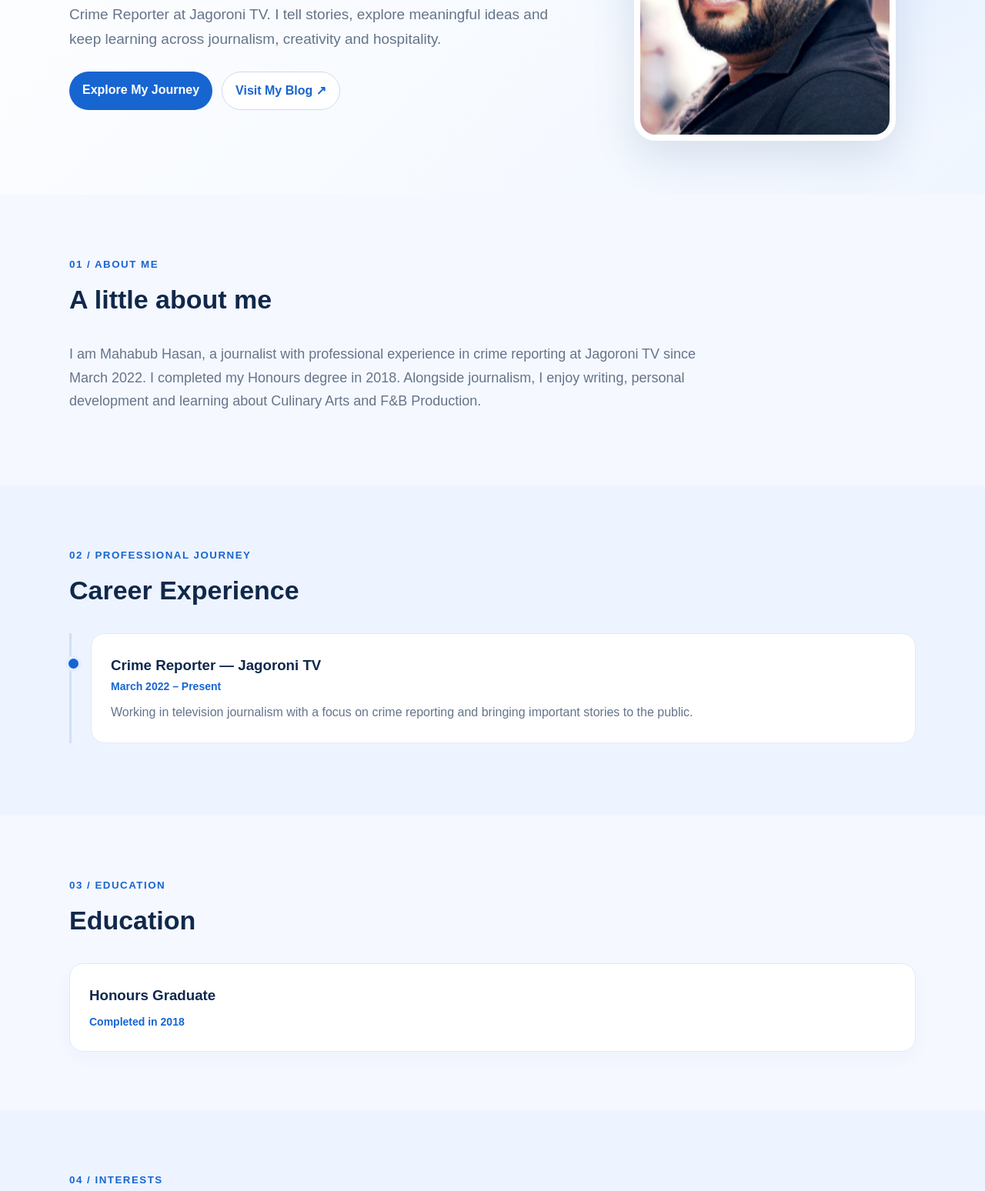
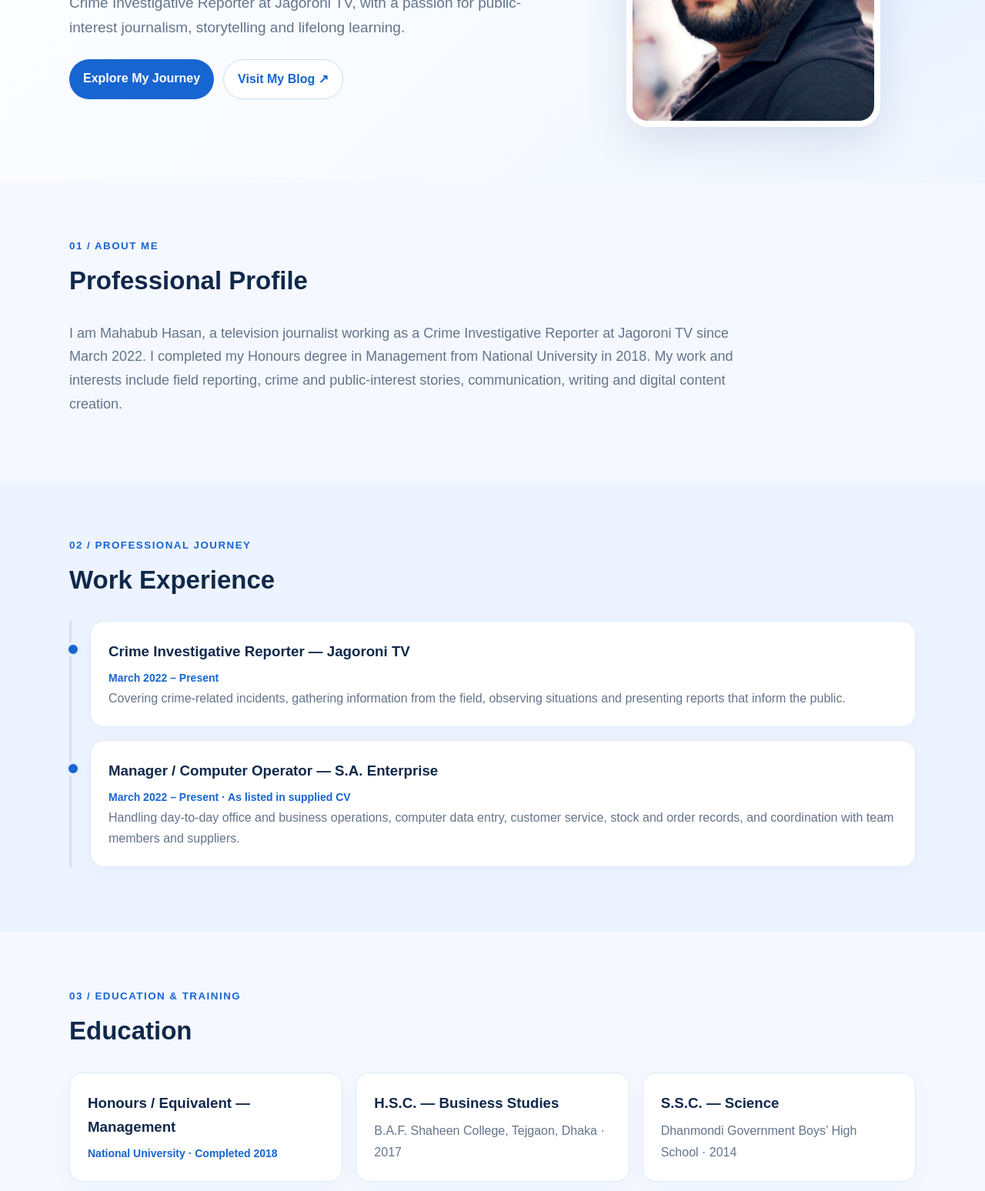
Before and after one commit to mahabubhasanjosef/Mahabub-Hasan, a plain HTML site: page index.html in a window 1280 px wide. Shown: the part 391-1939 px from the top of the page at 77% size. Drawn offline with Linux system fonts and the light colour scheme.

Commit message:
Expand bilingual portfolio with CV details

```diff
--- a/index.html
+++ b/index.html
@@ -2,34 +2,30 @@
 <html lang="en">
 <head>
 <meta charset="utf-8"><meta name="viewport" content="width=device-width,initial-scale=1">
-<meta name="theme-color" content="#f5f8ff">
-<meta name="description" content="Mahabub Hasan — Crime Reporter at Jagoroni TV, writer and lifelong learner.">
+<meta name="theme-color" content="#1765d1">
+<meta name="description" content="Mahabub Hasan — Crime Investigative Reporter at Jagoroni TV, Honours graduate, writer and creator of Mahabub Speaks.">
 <title>Mahabub Hasan | Journalist & Personal Portfolio</title>
 <style>
-:root{--blue:#1765d1;--navy:#10284b;--ink:#1d2a3d;--muted:#65748a;--line:#e2eaf5;--bg:#f5f8ff;--white:#fff}
+:root{--blue:#1765d1;--navy:#10284b;--ink:#1d2a3d;--muted:#64748b;--line:#e2eaf5;--bg:#f5f8ff;--white:#fff}
 *{box-sizing:border-box}html{scroll-behavior:smooth}body{margin:0;background:var(--bg);color:var(--ink);font:16px/1.7 Arial,Helvetica,sans-serif}a{color:inherit;text-decoration:none}.wrap{width:min(1100px,90%);margin:auto}
-header{position:sticky;top:0;z-index:5;background:#ffffffed;backdrop-filter:blur(12px);border-bottom:1px solid var(--line)}.nav{height:72px;display:flex;align-items:center;justify-content:space-between;gap:18px}.brand{font-size:21px;font-weight:800;color:var(--blue);letter-spacing:.5px}.links{display:flex;align-items:center;gap:22px}.links a{font-size:14px;font-weight:600;color:#34445d}.toggle,.btn{border:0;border-radius:999px;background:var(--blue);color:white;padding:10px 17px;font-weight:700;cursor:pointer}.toggle{background:#eaf2ff;color:var(--blue)}
-.hero{padding:76px 0 70px;background:radial-gradient(circle at 85% 20%,#dceaff 0,transparent 34%),linear-gradient(135deg,#fff,#f0f6ff)}.hero-grid{display:grid;grid-template-columns:1.25fr .75fr;align-items:center;gap:55px}.eyebrow{color:var(--blue);font-size:13px;font-weight:800;letter-spacing:2px;text-transform:uppercase}.hero h1{font-size:clamp(42px,7vw,70px);line-height:1.08;letter-spacing:-2px;color:var(--navy);margin:12px 0}.hero h1 span{color:var(--blue)}.lead{font-size:19px;color:var(--muted);max-width:650px}.actions{display:flex;gap:12px;flex-wrap:wrap;margin-top:26px}.btn.secondary{background:white;color:var(--blue);border:1px solid #cbdcf5}.portrait{width:min(100%,340px);aspect-ratio:4/5;object-fit:cover;border-radius:28px;border:8px solid white;box-shadow:0 20px 55px #173c7022;justify-self:center;background:#e8eff9}
-section.content{padding:76px 0}.section-head{margin-bottom:26px}.section-head small{color:var(--blue);font-weight:800;letter-spacing:1.5px}.section-head h2{font-size:34px;color:var(--navy);margin:5px 0}.about{font-size:18px;color:var(--muted);max-width:850px}
-.cards{display:grid;grid-template-columns:repeat(3,1fr);gap:18px}.card{background:white;border:1px solid var(--line);border-radius:18px;padding:25px;box-shadow:0 8px 24px #183d7008}.card h3{margin:0 0 8px;color:var(--navy)}.card p{margin:0;color:var(--muted)}.icon{font-size:27px}
-.timeline{border-left:3px solid #cfe0fa;padding-left:25px}.job{position:relative;background:white;border:1px solid var(--line);border-radius:18px;padding:25px;margin-bottom:18px}.job:before{content:"";position:absolute;width:13px;height:13px;background:var(--blue);border:4px solid #e4efff;border-radius:50%;left:-34px;top:28px}.job h3{margin:0;color:var(--navy)}.date{color:var(--blue);font-size:14px;font-weight:700}.job p{margin:8px 0 0;color:var(--muted)}
-.education{background:#edf4ff}.work-card{background:white;border:1px solid var(--line);border-radius:20px;padding:28px;display:flex;justify-content:space-between;align-items:center;gap:20px}
-.contact-box{background:var(--navy);color:white;border-radius:24px;padding:38px}.contact-box h2{font-size:32px;margin:0}.contact-box p{color:#d5e1f3}.contact-box .btn{background:white;color:var(--navy)}
-footer{text-align:center;padding:26px;color:var(--muted);font-size:14px}
+header{position:sticky;top:0;z-index:5;background:#ffffffed;backdrop-filter:blur(12px);border-bottom:1px solid var(--line)}.nav{min-height:70px;display:flex;align-items:center;justify-content:space-between;gap:16px}.brand{font-size:20px;font-weight:800;color:var(--blue)}.links{display:flex;align-items:center;gap:18px;flex-wrap:wrap}.links a{font-size:14px;font-weight:600}.toggle,.btn{border:0;border-radius:999px;background:var(--blue);color:white;padding:11px 18px;font-weight:700;cursor:pointer}.toggle{background:#eaf2ff;color:var(--blue)}
+.hero{padding:72px 0;background:radial-gradient(circle at 85% 20%,#dceaff 0,transparent 34%),linear-gradient(135deg,#fff,#f0f6ff)}.hero-grid{display:grid;grid-template-columns:1.2fr .8fr;align-items:center;gap:45px}.eyebrow{color:var(--blue);font-size:13px;font-weight:800;letter-spacing:2px;text-transform:uppercase}.hero h1{font-size:clamp(40px,7vw,68px);line-height:1.08;color:var(--navy);margin:12px 0}.hero h1 span{color:var(--blue)}.lead{font-size:19px;color:var(--muted);max-width:680px}.actions{display:flex;gap:12px;flex-wrap:wrap;margin-top:25px}.btn.alt{background:white;color:var(--blue);border:1px solid #cbdcf5}.portrait{width:min(100%,330px);aspect-ratio:4/5;object-fit:cover;border-radius:28px;border:8px solid white;box-shadow:0 20px 55px #173c7022;justify-self:center;background:#e8eff9}
+section.content{padding:68px 0}.tint{background:#edf4ff}.section-head{margin-bottom:25px}.section-head small{color:var(--blue);font-weight:800;letter-spacing:1.5px}.section-head h2{font-size:33px;color:var(--navy);margin:5px 0}.about{font-size:18px;color:var(--muted);max-width:900px}.cards{display:grid;grid-template-columns:repeat(3,1fr);gap:17px}.card,.job{background:white;border:1px solid var(--line);border-radius:18px;padding:23px;box-shadow:0 8px 24px #183d7008}.card h3,.job h3{margin:0 0 7px;color:var(--navy)}.card p,.job p{margin:0;color:var(--muted)}.icon{font-size:26px}.timeline{border-left:3px solid #cfe0fa;padding-left:24px}.job{position:relative;margin-bottom:17px}.job:before{content:"";position:absolute;width:12px;height:12px;background:var(--blue);border:4px solid #e4efff;border-radius:50%;left:-33px;top:26px}.date{color:var(--blue);font-size:14px;font-weight:700}.tags{display:flex;gap:10px;flex-wrap:wrap}.tag{background:#eaf2ff;color:#174d9b;border-radius:30px;padding:7px 13px;font-size:14px;font-weight:600}.contact{background:var(--navy);color:white;border-radius:24px;padding:35px}.contact p{color:#d5e1f3}.contact .btn{background:white;color:var(--navy)}footer{text-align:center;padding:25px;color:var(--muted);font-size:14px}
 .bn{display:none}body.bangla .en{display:none!important}body.bangla .bn{display:block!important}body.bangla .bn.inline{display:inline!important}
-@media(max-width:760px){.nav{height:auto;min-height:68px;flex-wrap:wrap;padding:12px 0}.links{gap:12px;flex-wrap:wrap}.links a{font-size:12px}.hero{padding:48px 0}.hero-grid{grid-template-columns:1fr;gap:30px}.portrait{width:min(78%,300px);grid-row:1}.hero-copy{text-align:center}.lead{margin-left:auto;margin-right:auto}.actions{justify-content:center}.cards{grid-template-columns:1fr}.work-card{align-items:flex-start;flex-direction:column}section.content{padding:55px 0}}
+@media(max-width:760px){.nav{padding:12px 0;align-items:flex-start;flex-direction:column}.links{gap:11px}.links a{font-size:12px}.hero{padding:45px 0}.hero-grid{grid-template-columns:1fr;gap:25px}.portrait{width:min(78%,290px);grid-row:1}.hero-copy{text-align:center}.lead{margin-inline:auto}.actions{justify-content:center}.cards{grid-template-columns:1fr}section.content{padding:52px 0}}
 </style>
 </head>
 <body>
-<header><div class="wrap nav"><a class="brand" href="#">MAHABUB HASAN</a><nav class="links"><a href="#about">About</a><a href="#career">Career</a><a href="#education">Education</a><a href="#interests">Interests</a><a href="#contact">Contact</a><button class="toggle" id="lang">বাংলা</button></nav></div></header>
+<header><div class="wrap nav"><a class="brand" href="#">MAHABUB HASAN</a><nav class="links"><a href="#about">About</a><a href="#career">Career</a><a href="#education">Education</a><a href="#skills">Skills</a><a href="#contact">Contact</a><button class="toggle" id="lang" type="button">বাংলা</button></nav></div></header>
 <main>
-<section class="hero"><div class="wrap hero-grid"><div class="hero-copy"><div class="eyebrow en">Journalist · Writer · Learner</div><div class="eyebrow bn">সাংবাদিক · লেখক · শিক্ষার্থী</div><h1 class="en">Hello, I'm<br><span>Mahabub Hasan.</span></h1><h1 class="bn">আমি<br><span>মাহবুব হাসান।</span></h1><p class="lead en">Crime Reporter at Jagoroni TV. I tell stories, explore meaningful ideas and keep learning across journalism, creativity and hospitality.</p><p class="lead bn">জাগরণী টিভির ক্রাইম রিপোর্টার। সাংবাদিকতা, সৃজনশীলতা ও হসপিটালিটি বিষয়ে শিখছি এবং মানুষের গল্প তুলে ধরতে ভালোবাসি।</p><div class="actions"><a class="btn" href="#career">Explore My Journey</a><a class="btn secondary" href="https://mahabubspeaks.blogspot.com/" target="_blank" rel="noopener">Visit My Blog ↗</a></div></div><img class="portrait" src="PicsArt_02-19-05.22.10.jpg" alt="Portrait of Mahabub Hasan"></div></section>
-<section class="content" id="about"><div class="wrap"><div class="section-head"><small>01 / ABOUT ME</small><h2 class="en">A little about me</h2><h2 class="bn">আমার সম্পর্কে</h2></div><p class="about en">I am Mahabub Hasan, a journalist with professional experience in crime reporting at Jagoroni TV since March 2022. I completed my Honours degree in 2018. Alongside journalism, I enjoy writing, personal development and learning about Culinary Arts and F&B Production.</p><p class="about bn">আমি মাহবুব হাসান। মার্চ ২০২২ থেকে জাগরণী টিভিতে ক্রাইম রিপোর্টার হিসেবে কাজ করছি। ২০১৮ সালে অনার্স সম্পন্ন করেছি। সাংবাদিকতার পাশাপাশি লেখালেখি, আত্মউন্নয়ন এবং Culinary Arts ও F&B Production বিষয়ে শেখার আগ্রহ রয়েছে।</p></div></section>
-<section class="content" id="career" style="background:#edf4ff"><div class="wrap"><div class="section-head"><small>02 / PROFESSIONAL JOURNEY</small><h2 class="en">Career Experience</h2><h2 class="bn">কর্মজীবনের অভিজ্ঞতা</h2></div><div class="timeline"><article class="job"><h3>Crime Reporter — Jagoroni TV</h3><div class="date">March 2022 – Present</div><p class="en">Working in television journalism with a focus on crime reporting and bringing important stories to the public.</p><p class="bn">টেলিভিশন সাংবাদিকতায় ক্রাইম রিপোর্টিংয়ের দায়িত্বে কর্মরত; গুরুত্বপূর্ণ ঘটনা ও মানুষের গল্প দর্শকদের সামনে তুলে ধরি।</p></article></div></div></section>
-<section class="content" id="education"><div class="wrap"><div class="section-head"><small>03 / EDUCATION</small><h2 class="en">Education</h2><h2 class="bn">শিক্ষাগত যোগ্যতা</h2></div><div class="card"><h3>Honours Graduate</h3><div class="date">Completed in 2018</div><p class="bn">২০১৮ সালে অনার্স সম্পন্ন</p></div></div></section>
-<section class="content" id="interests" style="background:#edf4ff"><div class="wrap"><div class="section-head"><small>04 / INTERESTS</small><h2 class="en">What I’m interested in</h2><h2 class="bn">আমার আগ্রহের ক্ষেত্র</h2></div><div class="cards"><article class="card"><div class="icon">📰</div><h3>Journalism</h3><p class="en">News, reporting, public-interest stories and media.</p><p class="bn">সংবাদ, রিপোর্টিং, জনস্বার্থের গল্প ও গণমাধ্যম।</p></article><article class="card"><div class="icon">✍️</div><h3>Writing</h3><p class="en">Life motivation, reflections and creative expression.</p><p class="bn">জীবনবোধ, অনুপ্রেরণা ও সৃজনশীল লেখালেখি।</p></article><article class="card"><div class="icon">🍳</div><h3>Culinary Arts & F&B</h3><p class="en">Food production, kitchen skills, hygiene and hospitality.</p><p class="bn">ফুড প্রোডাকশন, কিচেন দক্ষতা, পরিচ্ছন্নতা ও হসপিটালিটি।</p></article></div></div></section>
-<section class="content"><div class="wrap"><div class="section-head"><small>05 / MY WRITING</small><h2>Mahabub Speaks</h2></div><div class="work-card"><div><h3>Broken Heart · Life Motivation</h3><p class="about en">Personal reflections and words about healing, hope and finding strength.</p><p class="about bn">ভালোবাসা, অনুভূতি, ঘুরে দাঁড়ানো ও জীবনের অনুপ্রেরণামূলক লেখা।</p></div><a class="btn" href="https://mahabubspeaks.blogspot.com/" target="_blank" rel="noopener">Read My Blog ↗</a></div></div></section>
-<section class="content" id="contact"><div class="wrap"><div class="contact-box"><h2 class="en">Let's connect.</h2><h2 class="bn">যোগাযোগ করি।</h2><p class="en">Explore my writing and follow my journey through Mahabub Speaks.</p><p class="bn">আমার লেখা পড়তে এবং পথচলার সঙ্গে থাকতে Mahabub Speaks ভিজিট করুন।</p><a class="btn" href="https://mahabubspeaks.blogspot.com/" target="_blank" rel="noopener">Mahabub Speaks ↗</a></div></div></section>
+<section class="hero"><div class="wrap hero-grid"><div class="hero-copy"><div class="eyebrow en">Journalist · Writer · Honours Graduate</div><div class="eyebrow bn">সাংবাদিক · লেখক · স্নাতক</div><h1 class="en">Hello, I'm<br><span>Mahabub Hasan.</span></h1><h1 class="bn">আমি<br><span>মাহবুব হাসান।</span></h1><p class="lead en">Crime Investigative Reporter at Jagoroni TV, with a passion for public-interest journalism, storytelling and lifelong learning.</p><p class="lead bn">জাগরণী টিভির ক্রাইম ইনভেস্টিগেটিভ রিপোর্টার। জনস্বার্থসংশ্লিষ্ট সাংবাদিকতা, মানুষের গল্প তুলে ধরা এবং নতুন কিছু শেখার প্রতি আমার আগ্রহ রয়েছে।</p><div class="actions"><a class="btn" href="#career">Explore My Journey</a><a class="btn alt" href="https://mahabubspeaks.blogspot.com/" target="_blank" rel="noopener">Visit My Blog ↗</a></div></div><img class="portrait" src="PicsArt_02-19-05.22.10.jpg" alt="Mahabub Hasan"></div></section>
+<section class="content" id="about"><div class="wrap"><div class="section-head"><small>01 / ABOUT ME</small><h2 class="en">Professional Profile</h2><h2 class="bn">আমার পরিচিতি</h2></div><p class="about en">I am Mahabub Hasan, a television journalist working as a Crime Investigative Reporter at Jagoroni TV since March 2022. I completed my Honours degree in Management from National University in 2018. My work and interests include field reporting, crime and public-interest stories, communication, writing and digital content creation.</p><p class="about bn">আমি মাহবুব হাসান। মার্চ ২০২২ থেকে জাগরণী টিভিতে ক্রাইম ইনভেস্টিগেটিভ রিপোর্টার হিসেবে কর্মরত আছি। ২০১৮ সালে জাতীয় বিশ্ববিদ্যালয় থেকে Management বিষয়ে অনার্স সম্পন্ন করেছি। মাঠপর্যায়ে সংবাদ সংগ্রহ, অপরাধ ও জনস্বার্থসংশ্লিষ্ট প্রতিবেদন, যোগাযোগ, লেখালেখি এবং ডিজিটাল কনটেন্ট তৈরিতে আমার আগ্রহ ও অভিজ্ঞতা রয়েছে।</p></div></section>
+<section class="content tint" id="career"><div class="wrap"><div class="section-head"><small>02 / PROFESSIONAL JOURNEY</small><h2 class="en">Work Experience</h2><h2 class="bn">কর্ম-অভিজ্ঞতা</h2></div><div class="timeline"><article class="job"><h3>Crime Investigative Reporter — Jagoroni TV</h3><div class="date">March 2022 – Present</div><p class="en">Covering crime-related incidents, gathering information from the field, observing situations and presenting reports that inform the public.</p><p class="bn">অপরাধসংক্রান্ত ঘটনা কাভার করা, ঘটনাস্থল থেকে তথ্য সংগ্রহ, পরিস্থিতি পর্যবেক্ষণ এবং জনসচেতনতামূলক সংবাদ প্রতিবেদন তৈরি ও উপস্থাপন।</p></article><article class="job"><h3>Manager / Computer Operator — S.A. Enterprise</h3><div class="date">March 2022 – Present · As listed in supplied CV</div><p class="en">Handling day-to-day office and business operations, computer data entry, customer service, stock and order records, and coordination with team members and suppliers.</p><p class="bn">দৈনন্দিন অফিস ও ব্যবসায়িক কার্যক্রম পরিচালনা, কম্পিউটারে তথ্য এন্ট্রি, গ্রাহকসেবা, স্টক ও অর্ডারের হিসাব সংরক্ষণ এবং টিম ও সরবরাহকারীদের সঙ্গে সমন্বয়।</p></article></div></div></section>
+<section class="content" id="education"><div class="wrap"><div class="section-head"><small>03 / EDUCATION & TRAINING</small><h2 class="en">Education</h2><h2 class="bn">শিক্ষাগত যোগ্যতা</h2></div><div class="cards"><article class="card"><h3>Honours / Equivalent — Management</h3><div class="date">National University · Completed 2018</div><p class="bn">জাতীয় বিশ্ববিদ্যালয় · Management বিষয়ে অনার্স, ২০১৮ সালে সম্পন্ন</p></article><article class="card"><h3>H.S.C. — Business Studies</h3><p>B.A.F. Shaheen College, Tejgaon, Dhaka · 2017</p></article><article class="card"><h3>S.S.C. — Science</h3><p>Dhanmondi Government Boys’ High School · 2014</p></article><article class="card"><h3>Computer Application</h3><p>D. M. Commercial Institute</p><p class="bn">ডি. এম. কমার্শিয়াল ইনস্টিটিউট</p></article></div></div></section>
+<section class="content tint" id="skills"><div class="wrap"><div class="section-head"><small>04 / CORE COMPETENCIES</small><h2 class="en">Skills & Expertise</h2><h2 class="bn">দক্ষতা ও যোগ্যতা</h2></div><div class="tags"><span class="tag">Communication</span><span class="tag">Critical Thinking</span><span class="tag">Problem Solving</span><span class="tag">Stress Management</span><span class="tag">Teamwork</span><span class="tag">Time Management</span><span class="tag">Computer Data Entry</span><span class="tag">Field Reporting</span><span class="tag">Customer Service</span></div></div></section>
+<section class="content" id="interests"><div class="wrap"><div class="section-head"><small>05 / INTERESTS</small><h2 class="en">Beyond the Newsroom</h2><h2 class="bn">কাজের বাইরেও</h2></div><div class="cards"><article class="card"><div class="icon">📰</div><h3>Journalism</h3><p>Reporting, public-interest stories and media.</p></article><article class="card"><div class="icon">✍️</div><h3>Writing & Blogging</h3><p>Life motivation, personal reflections and creative writing.</p></article><article class="card"><div class="icon">📷</div><h3>Creative Interests</h3><p>Photography, vlogging, reading and fitness.</p></article></div><p class="about" style="margin-top:20px"><strong>Languages:</strong> Bengali · English</p></div></section>
+<section class="content tint"><div class="wrap"><div class="section-head"><small>06 / MY WRITING</small><h2>Mahabub Speaks</h2></div><div class="card"><h3>Broken Heart · Life Motivation</h3><p class="en">Personal reflections and words about healing, hope and finding strength.</p><p class="bn">ভালোবাসা, অনুভূতি, ঘুরে দাঁড়ানো ও জীবনের অনুপ্রেরণামূলক লেখা।</p><a class="btn" style="display:inline-block;margin-top:18px" href="https://mahabubspeaks.blogspot.com/" target="_blank" rel="noopener">Read My Blog ↗</a></div></div></section>
+<section class="content" id="contact"><div class="wrap"><div class="contact"><h2 class="en">Let's connect.</h2><h2 class="bn">যোগাযোগ করুন।</h2><p>Dhaka, Bangladesh</p><p><a href="tel:+8801726745207">+880 1726-745207</a><br><a href="mailto:mahabubhasan0323@gmail.com">mahabubhasan0323@gmail.com</a></p><a class="btn" href="https://mahabubspeaks.blogspot.com/" target="_blank" rel="noopener">Mahabub Speaks ↗</a></div></div></section>
 </main><footer>© 2026 Mahabub Hasan · Personal Portfolio</footer>
 <script>document.getElementById('lang').addEventListener('click',function(){document.body.classList.toggle('bangla');this.textContent=document.body.classList.contains('bangla')?'English':'বাংলা'});</script>
 </body></html>
```
